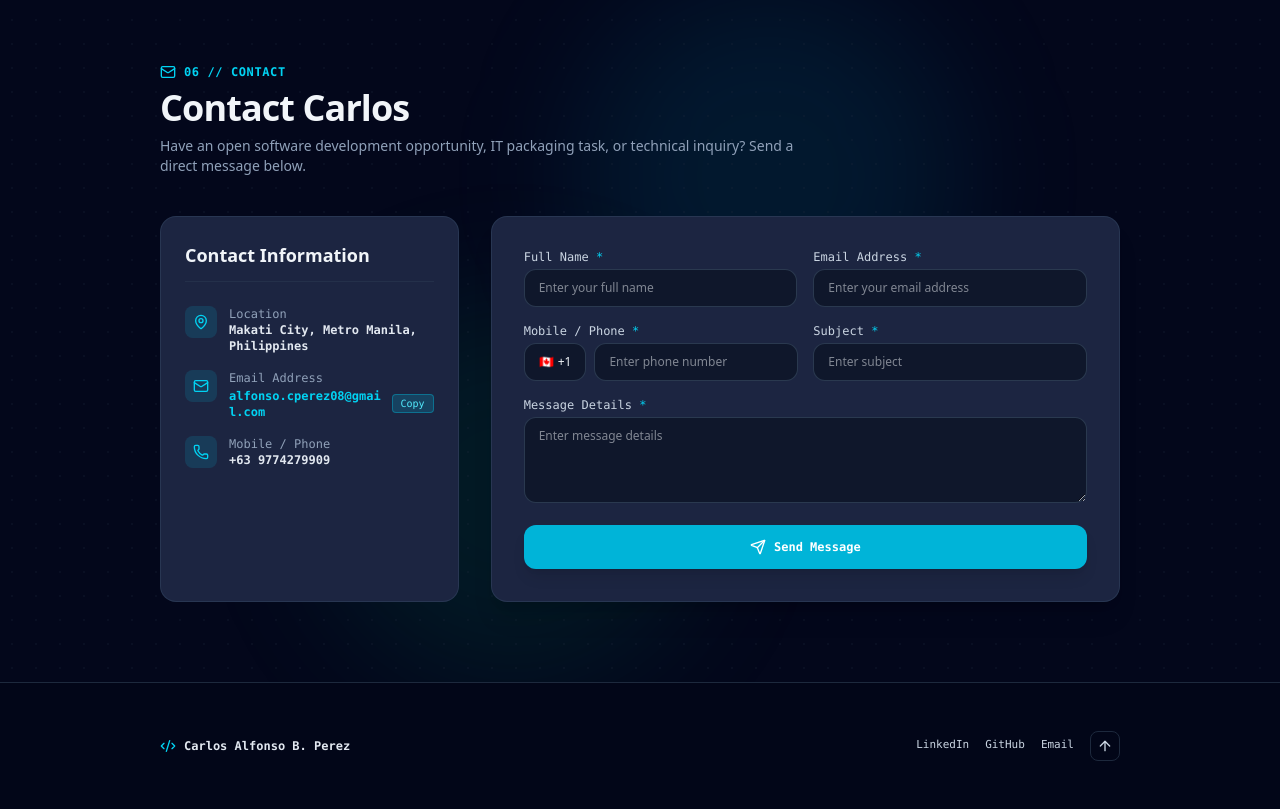
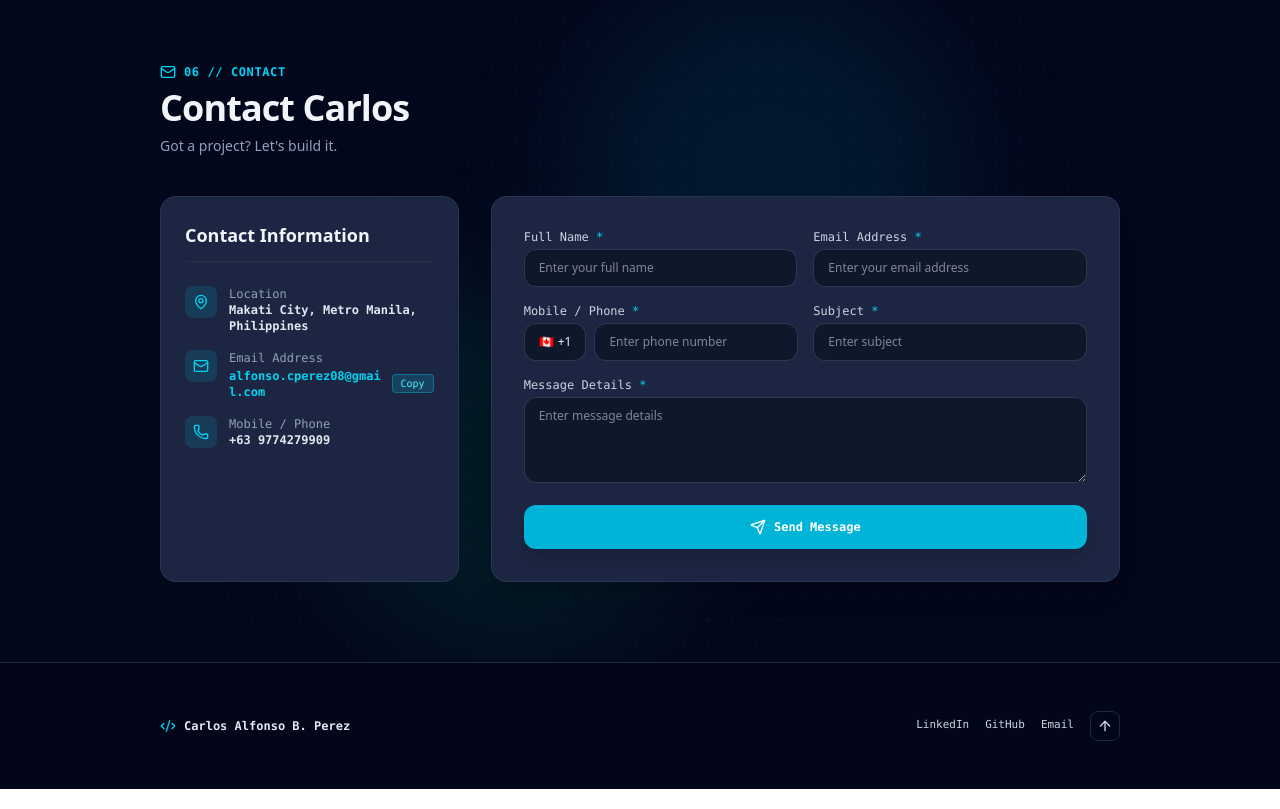
Before and after one commit to caperez-dev/portfolio, a React (Vite) app: page / in a window 1280 px wide. Shown: the part 4840-5649 px from the top of the page. Built offline with nearby package versions, Linux system fonts and the light colour scheme.

Commit message:
Updated contact section

```diff
--- a/src/components/ContactSection.tsx
+++ b/src/components/ContactSection.tsx
@@ -131,7 +131,7 @@ export function ContactSection({ currentTheme, isDarkMode }: ContactSectionProps
             Contact Carlos
           </h2>
           <p className="text-sm text-slate-400 mt-2 max-w-2xl">
-            Have an open software development opportunity, IT packaging task, or technical inquiry? Send a direct message below.
+            Got a project? Let's build it.
           </p>
         </motion.div>
 
```
